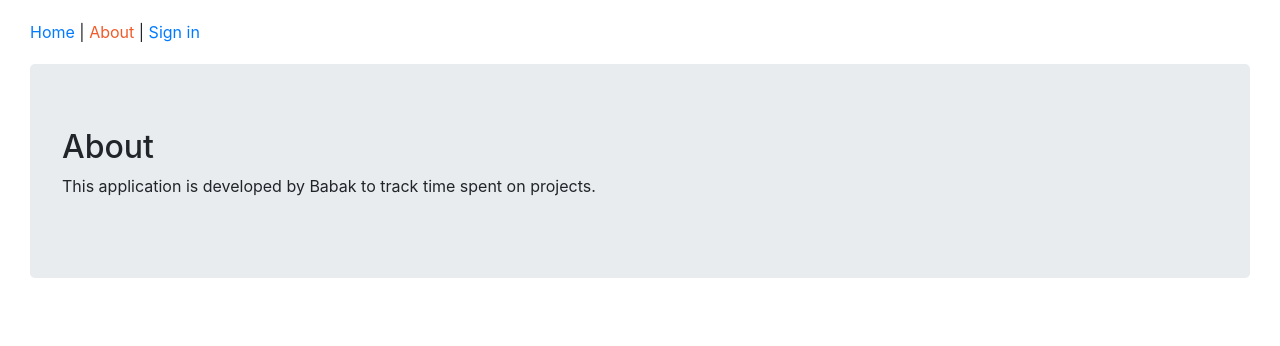
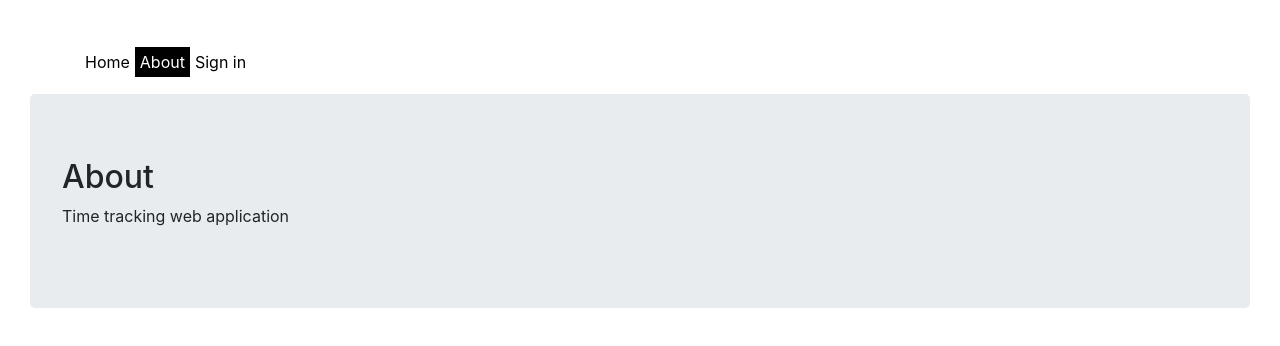
Before and after one commit to babak-anvari/Time-Tracking, a React app: page /about in a window 1280 px wide. Shown: the top 346 px of the page. Built offline with nearby package versions, Linux system fonts and the light colour scheme; what redux-immutable-state-invariant would draw is missing.

Commit message:
feat(UI): improve navigation UI

```diff
--- a/src/components/about/AboutPage.js
+++ b/src/components/about/AboutPage.js
@@ -3,6 +3,6 @@ import React from 'react';
 export const AboutPage = () => (
     <div className='jumbotron'>
         <h2>About</h2>
-        <p>This application is developed by Babak to track time spent on projects.</p>
+        <p>Time tracking web application</p>
     </div>
 );
--- a/src/components/header/Header.js
+++ b/src/components/header/Header.js
@@ -10,24 +10,17 @@ const Header = ({ currentUser, userRenewLogin, userSignOut }) => {
         let user = getToken();
         user ? userRenewLogin(user) : console.log('not logged in');
     }, [])
-    const activeStyle = { color: "#F15B2A" };
     return (
         <nav>
-            <NavLink to="/" activeStyle={activeStyle} exact>Home</NavLink>
-            {" | "}
-            <NavLink to="/about" activeStyle={activeStyle}>About</NavLink>
-            {" | "}
-            <NavLink to="/user" activeStyle={activeStyle}>{currentUser._id ? 'User' : 'Sign in'}</NavLink>
+            <NavLink className='Nav_Link' activeClassName="Active_Nav_Link" to="/" exact>Home</NavLink>
+            <NavLink className='Nav_Link' activeClassName="Active_Nav_Link" to="/about" >About</NavLink>
+            <NavLink className='Nav_Link' activeClassName="Active_Nav_Link" to="/user">{currentUser._id ? 'User' : 'Sign in'}</NavLink>
             {currentUser._id &&
                 <>
-                    {" | "}
-                    <NavLink to="/project" activeStyle={activeStyle}>Project</NavLink>
-                    {" | "}
-                    <NavLink to="/action" activeStyle={activeStyle}>Action</NavLink>
-                    {" | "}
-                    <NavLink to="/timesheet" activeStyle={activeStyle}>Timesheet</NavLink>
-                    {" | "}
-                    <NavLink to="/user" onClick={userSignOut}>Sign out</NavLink>
+                    <NavLink className='Nav_Link' activeClassName="Active_Nav_Link" to="/project">Project</NavLink>
+                    <NavLink className='Nav_Link' activeClassName="Active_Nav_Link" to="/action" >Action</NavLink>
+                    <NavLink className='Nav_Link' activeClassName="Active_Nav_Link" to="/timesheet" >Timesheet</NavLink>
+                    <NavLink className='Nav_Link' to="/user" onClick={userSignOut}>Sign out</NavLink>
                 </>
             }
         </nav>
--- a/src/index.css
+++ b/src/index.css
@@ -1,10 +1,6 @@
 #app {
   max-width: 1250px;
   margin: 0 auto;
-}
-
-nav {
-  padding: 20px 0 20px 0;
 }
 
 .form-inline {
@@ -26,3 +22,28 @@ nav {
 span.input-group-addon {
   width: 50px !important;
 }
+
+/* Navigatin styling */
+
+nav {
+  padding: 50px 0px 20px 50px;
+  max-width: max-content;
+}
+
+nav a{
+  color: black;
+  text-align: center;
+  padding: 5px 5px 5px 5px;
+  background-color: white;
+}
+
+nav a:hover{
+  color: white;
+  background-color: black;
+  text-decoration: none;
+}
+
+.Active_Nav_Link {
+  color: white;
+  background-color: black;
+}
```
